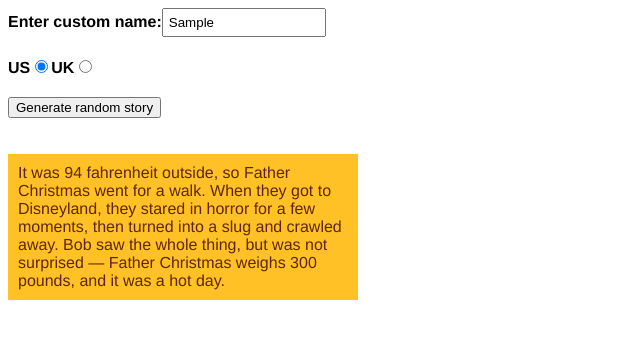
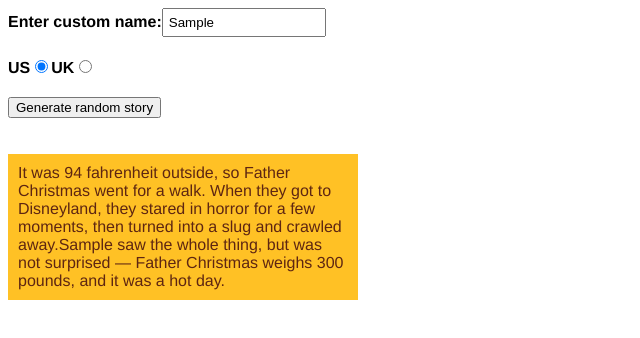
Before and after one commit to sreij/react-tutorial2, a React (Vite) app: page / in a window 1280 px wide. Both pictures are taken after typing "Sample" into the empty fields and a click on the button "Generate random story". Shown: the top 338 px of the page, without its empty margins (0-640 px from the left). Built offline with nearby package versions, Linux system fonts and the light colour scheme.

Commit message:
テキストフィ－ルドの内容を反映

```diff
--- a/src/App.jsx
+++ b/src/App.jsx
@@ -1,6 +1,7 @@
 import {useState} from "react";
 
 export default function App() {
+  const [name, setName] = useState("Bob");
   const [showStory, setShow] = useState(false);
   const insertX = [["Willy the Goblin"],["Big Daddy"],["Father Christmas"]];
   const insertY = [["the soup kitchen"],["Disneyland"],["the White House"]];
@@ -14,6 +15,15 @@ export default function App() {
     const random = Math.floor(Math.random()*array.length);
     return array[random];
   }
+
+  function handleChange(event){
+    if(event.target.value !== ""){
+      setName(event.target.value);
+    }else{
+      setName("Bob");
+    }
+  }
+
   function buttonClicked() {
     setShow(true);
     setX(randomValueFromArray(insertX));
@@ -24,7 +34,7 @@ export default function App() {
     <>
       <div>
         <label htmlFor="customname">Enter custom name:</label>
-        <input type="text" placeholder="" />
+        <input type="text" placeholder=""  onChange={handleChange} />
       </div>
       <div>
         <label htmlFor="us">US</label>
@@ -39,7 +49,7 @@ export default function App() {
         <p>
           It was 94 fahrenheit outside, so {xItem} went for a walk. When they
           got to {yItem}, they stared in horror for a few moments, then {zItem}.
-          Bob saw the whole thing, but was not surprised — {xItem} weighs 300
+          {name} saw the whole thing, but was not surprised — {xItem} weighs 300
           pounds, and it was a hot day.
         </p>
       )}
```
